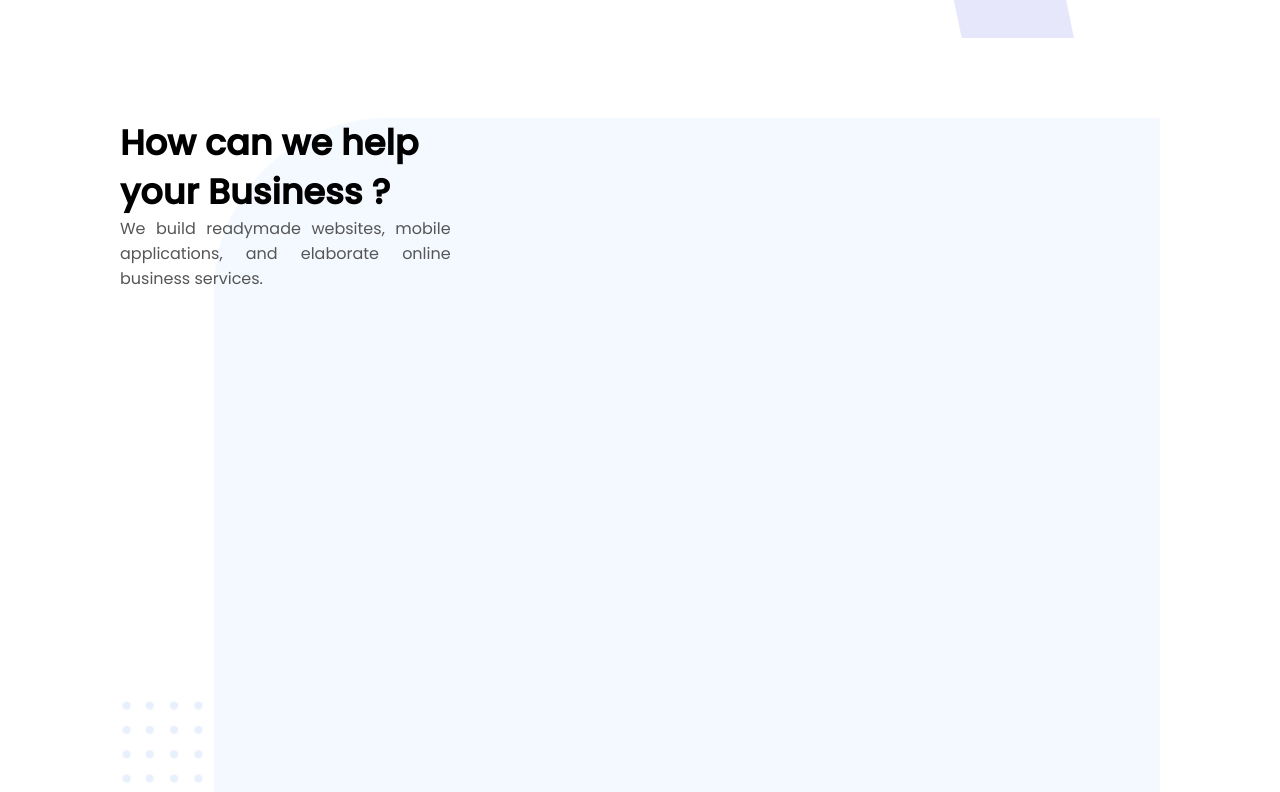
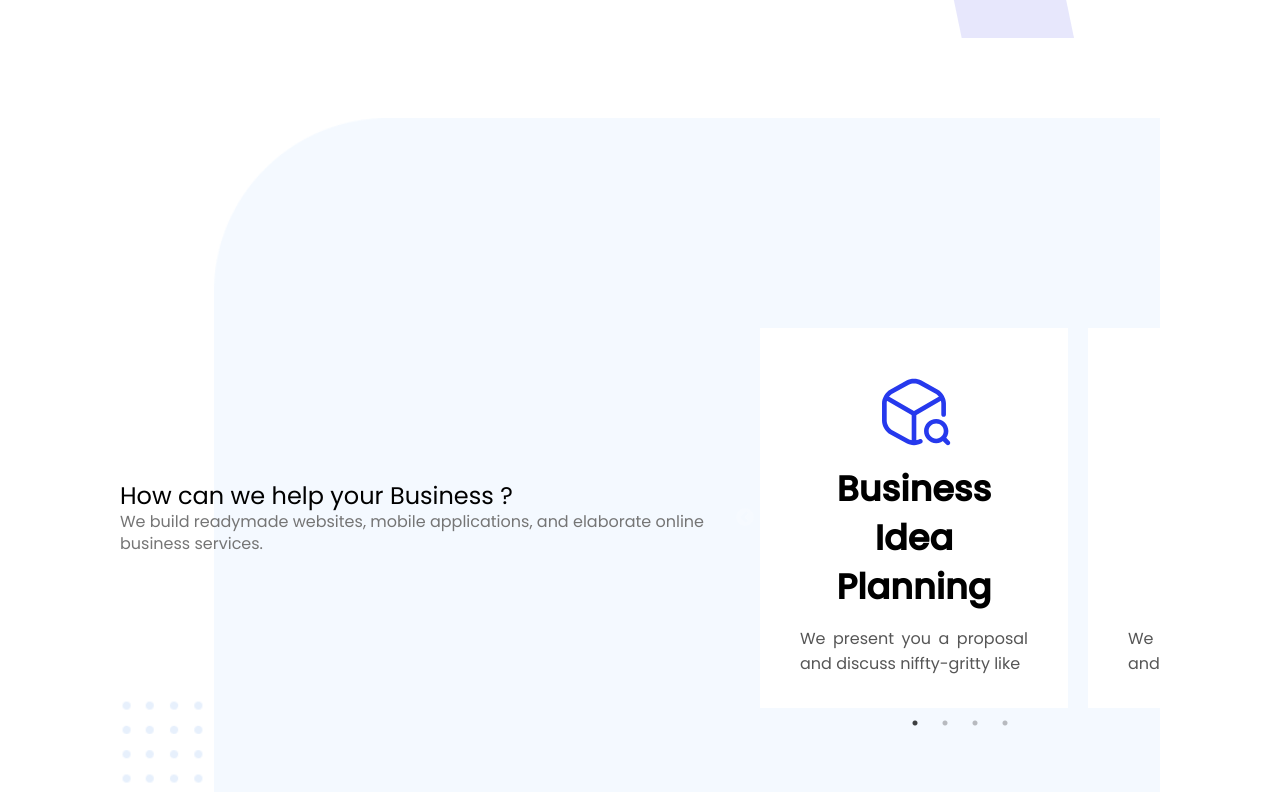
Before and after one commit to evairo176/my-app-pokemon, a React (Create React App) app: page / in a window 1280 px wide. Shown: the part 548-1340 px from the top of the page. Built offline with nearby package versions, Linux system fonts and the light colour scheme.

Commit message:
feat: make update

```diff
--- a/package.json
+++ b/package.json
@@ -18,7 +18,9 @@
     "react-redux": "^8.0.5",
     "react-router-dom": "^6.10.0",
     "react-scripts": "5.0.1",
+    "react-slick": "^0.29.0",
     "react-toastify": "^9.1.2",
+    "slick-carousel": "^1.8.1",
     "web-vitals": "^2.1.4",
     "workbox-background-sync": "^6.5.4",
     "workbox-broadcast-update": "^6.5.4",
--- a/src/assets/css/custom.css
+++ b/src/assets/css/custom.css
@@ -13,7 +13,9 @@
   --text-color1: #000000;
   --text-color2: #565656;
   --text-color3: #ffffff;
+  --text-color4: #757575;
   --bg-color1: #2639ed;
+  --bg-color2: #ffffff;
 }
 .container-content {
   position: relative;
--- a/src/assets/css/landingpage.css
+++ b/src/assets/css/landingpage.css
@@ -187,6 +187,9 @@
   background-repeat: no-repeat;
   background-size: cover;
   background-position: center;
+  display: flex;
+  align-items: center;
+  justify-content: center;
 }
 .about {
   padding: 40px 0px;
@@ -403,20 +406,52 @@
 
 /* section idea  */
 
-/* .container-idea{
+.card-idea {
+  width: 308px;
+  background: var(--bg-color2);
+  padding: 32px 40px;
+  text-align: center;
+  margin-right: 20px;
+}
+.content-idea .title {
+  font-size: 24px;
+  line-height: 30px;
+  font-weight: 400;
+  color: var(--text-color1);
+}
+.content-idea .p-title {
+  font-size: 16px;
+  line-height: 140%;
+  font-weight: 400;
+  color: var(--text-color4);
+}
 
-} */
+.container-idea {
+  display: flex;
+  align-items: center;
+  justify-content: space-between;
+}
 
-.content-idea .title {
+.card-idea .title {
   font-size: 35px;
   font-weight: 600;
   line-height: 49px;
   color: var(--text-color1);
 }
-.content-idea .p-title {
+.card-idea .p-title {
   font-size: 16px;
   font-weight: 400;
   line-height: 25px;
   color: var(--text-color2);
   text-align: justify;
 }
+.container-box {
+  display: flex;
+  align-items: center;
+  justify-content: center;
+}
+/* .item-pagination h3 {
+  font-size: 15px;
+  font-weight: 400;
+  color: var(--text-color4);
+} */
--- a/src/components/atoms/FloatingSquare.jsx
+++ b/src/components/atoms/FloatingSquare.jsx
@@ -3,8 +3,8 @@ import React, { Fragment } from "react";
 function FloatingSquare() {
   return (
     <Fragment>
-      <div class="area">
-        <ul class="circles">
+      <div className="area">
+        <ul className="circles">
           <li></li>
           <li></li>
           <li></li>
--- /dev/null
+++ b/src/components/moleculars/SliderComponent.jsx
@@ -0,0 +1,92 @@
+import React from "react";
+import "slick-carousel/slick/slick.css";
+import "slick-carousel/slick/slick-theme.css";
+import Slider from "react-slick";
+import Gap from "../atoms/Gap";
+import box from "../../assets/images/icon/box.svg";
+
+function SliderComponent() {
+  const settings = {
+    dots: true,
+    infinite: false,
+    speed: 500,
+    initialSlide: 0,
+    className: "slider variable-width",
+    variableWidth: true,
+    responsive: [
+      {
+        breakpoint: 1024,
+        settings: {
+          slidesToShow: 4,
+          slidesToScroll: 4,
+          infinite: true,
+          dots: true,
+        },
+      },
+      {
+        breakpoint: 600,
+        settings: {
+          slidesToShow: 1,
+          slidesToScroll: 1,
+          initialSlide: 1,
+        },
+      },
+      {
+        breakpoint: 480,
+        settings: {
+          slidesToShow: 1,
+          slidesToScroll: 1,
+        },
+      },
+    ],
+  };
+  const data_item = [
+    {
+      id: 1,
+      title: "Business Idea Planning",
+      p_title: "We present you a proposal and discuss niffty-gritty like",
+    },
+    {
+      id: 2,
+      title: "Business Idea Planning",
+      p_title: "We present you a proposal and discuss niffty-gritty like",
+    },
+    {
+      id: 3,
+      title: "Business Idea Planning",
+      p_title: "We present you a proposal and discuss niffty-gritty like",
+    },
+    {
+      id: 4,
+      title: "Business Idea Planning",
+      p_title: "We present you a proposal and discuss niffty-gritty like",
+    },
+  ];
+
+  return (
+    <div style={{ width: "400px" }}>
+      <div>
+        <Slider {...settings}>
+          {data_item?.map((row, key) => {
+            return (
+              <div key={key}>
+                <div className="card-idea">
+                  <Gap height={15} />
+                  <div className="container-box">
+                    <img src={box} alt="" />
+                  </div>
+                  <Gap height={15} />
+                  <div className="title">{row?.title}</div>
+                  <Gap height={15} />
+                  <div className="p-title">{row?.p_title}</div>
+                </div>
+              </div>
+            );
+          })}
+        </Slider>
+      </div>
+    </div>
+  );
+}
+
+export default SliderComponent;
--- a/src/pages/home/Index.jsx
+++ b/src/pages/home/Index.jsx
@@ -5,6 +5,7 @@ import Gap from "../../components/atoms/Gap";
 import FloatingSquare from "../../components/atoms/FloatingSquare";
 import "../../assets/css/landingpage.css";
 import "../../assets/css/responsive.css";
+import SliderComponent from "../../components/moleculars/SliderComponent";
 
 function Home() {
   return (
@@ -42,20 +43,16 @@ function Home() {
       <TemplateComponent>
         <section className="idea">
           <div className="container-idea">
-            <div className="row">
-              <div className="col-xl-4 col-lg-4 col-md-4 col-sm-12 col-xs-12">
-                <div className="content-idea">
-                  <div className="title">How can we help your Business ?</div>
-                  <div className="p-title">
-                    We build readymade websites, mobile applications, and
-                    elaborate online business services.
-                  </div>
-                </div>
+            <div className="content-idea">
+              <div className="title">How can we help your Business ?</div>
+              <div className="p-title">
+                We build readymade websites, mobile applications, and elaborate
+                online business services.
               </div>
-              <div className="col-xl-8 col-lg-8 col-md-8 col-sm-12 col-xs-12">
-                <div className="card-content-idea">
-                  <div className="card-idea"></div>
-                </div>
+            </div>
+            <div className="card-content-idea">
+              <div className="card-slider">
+                <SliderComponent />
               </div>
             </div>
           </div>
```
Also changed, not shown: src/assets/images/icon/box.svg (added), 1 other file (tests, documents, lock files or other folders).
